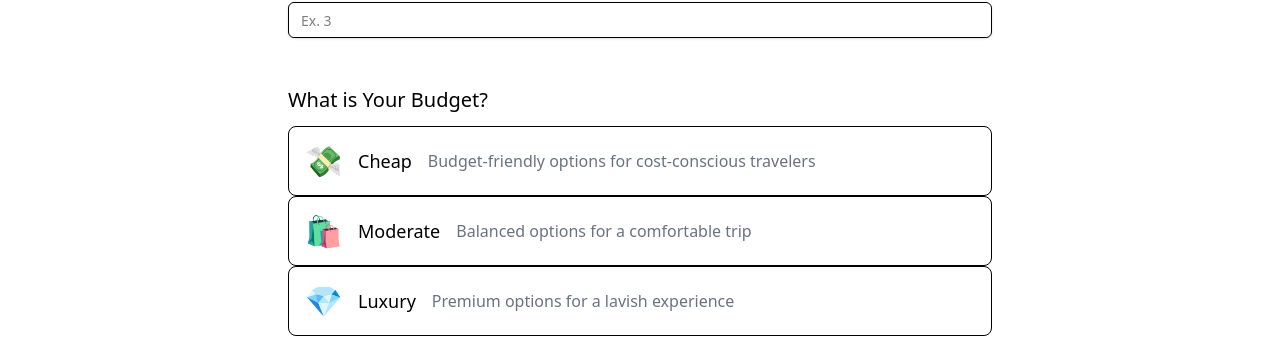
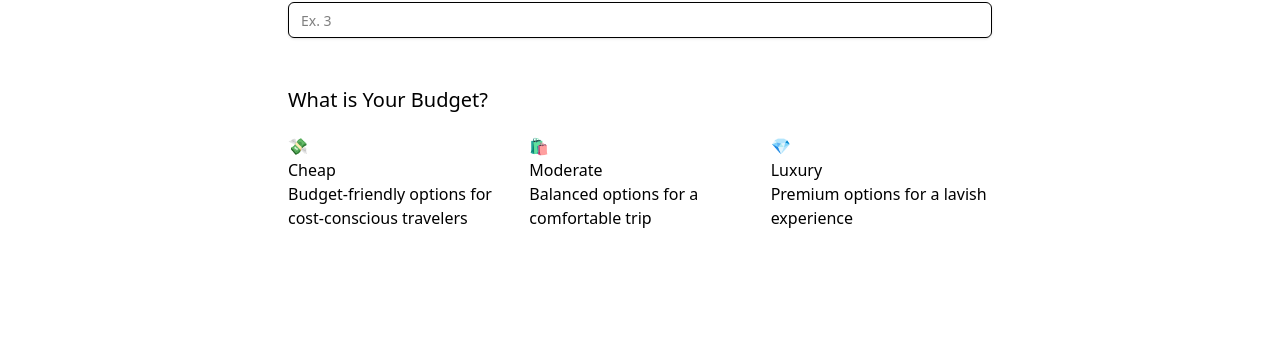
Before and after one commit to Shrilesh-Dhobale/AI-Trip-Planner, a React (Vite) app: page /create-trip in a window 1280 px wide. Shown: the part 434-797 px from the top of the page. Built offline with nearby package versions, Linux system fonts and the light colour scheme; no server answers.

Commit message:
div container added and styling provided

```diff
--- a/src/create-trip/index.jsx
+++ b/src/create-trip/index.jsx
@@ -30,13 +30,15 @@ function CreateTrip() {
 
         <div>
           <h2 className='text-xl my-3 font-medium'>What is Your Budget?</h2>
-          {SelectBudgetOptions.map((item,index)=>(
-            <div key={index} className='border p-4 rounded-lg flex items-center gap-4 cursor-pointer hover:shadow-lg'>
-              <h2 className='text-3xl'>{item.icon}</h2>
-              <h2 className='font-medium text-lg'>{item.title}</h2>
-              <p className='text-gray-500'>{item.desc}</p>
-            </div>
+          <div className='grid grid-cols-3 gap-5 mt-5'>
+            {SelectBudgetOptions.map((item,index)=>(
+              <div key={index} >
+                <h2>{item.icon}</h2>
+                <h2>{item.title}</h2>
+                <p>{item.desc}</p>
+              </div>
           ))}
+          </div>
         </div>
       </div>
 
```
